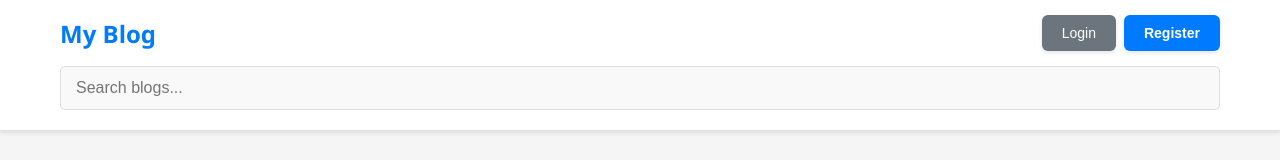
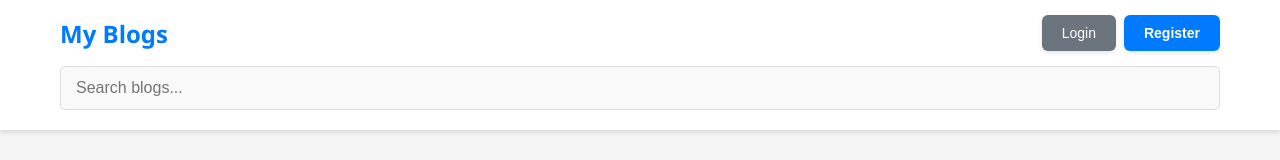
Before and after one commit to ranasudhirpratapsingh-bot/myblogs, a React (Create React App) app in the folder frontend/: page /create in a window 1280 px wide. Shown: the top 160 px of the page. Built offline with nearby package versions, Linux system fonts and the light colour scheme.

Commit message:
changed label

```diff
--- a/frontend/src/components/Header.js
+++ b/frontend/src/components/Header.js
@@ -42,7 +42,7 @@ const Header = ({ onSearch }) => {
     <header className="header">
       <div className="header-container">
         <Link to="/" className="logo">
-          <h1>My Blog</h1>
+          <h1>My Blogs</h1>
         </Link>
         <div className="header-right">
           <nav className="nav-menu">
```
